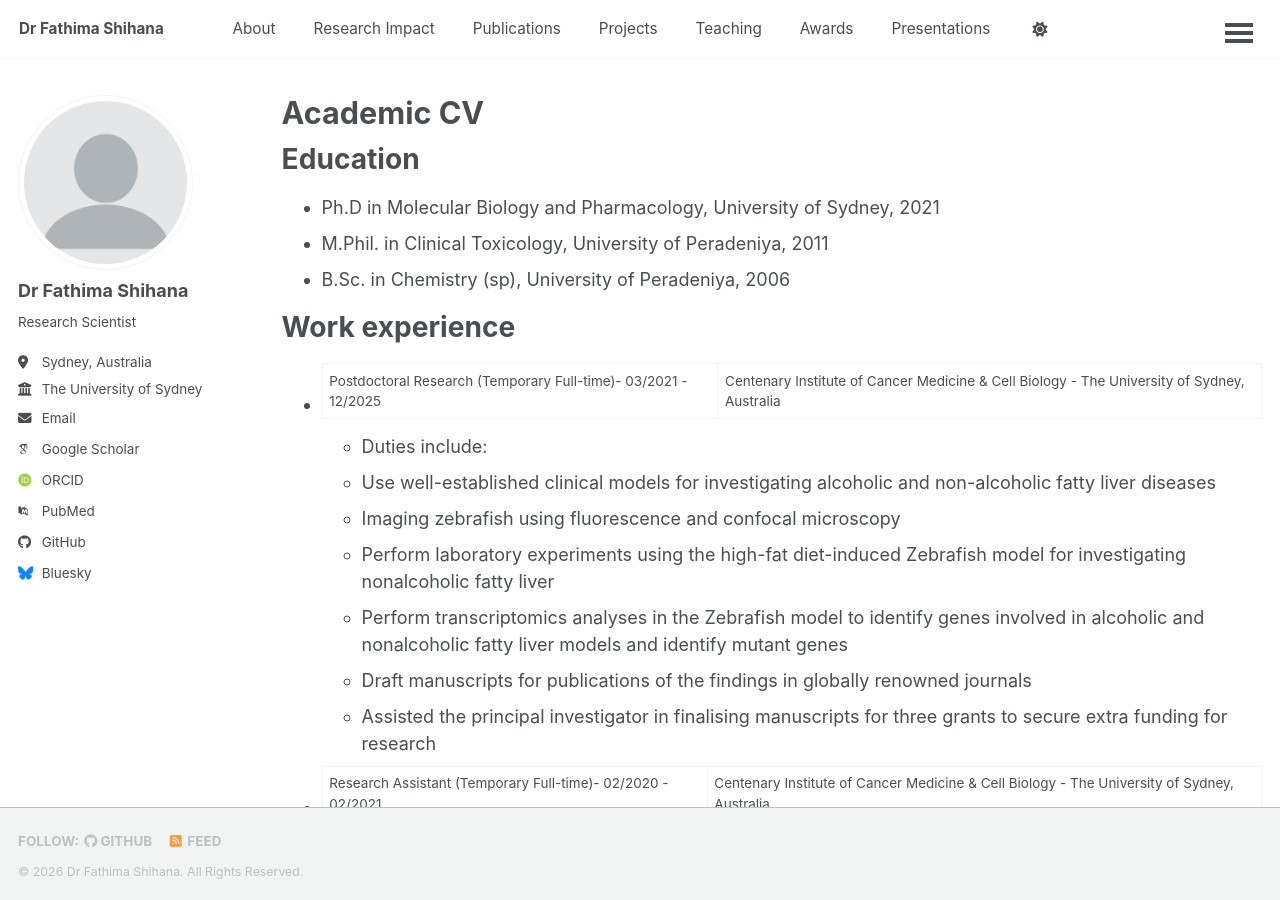
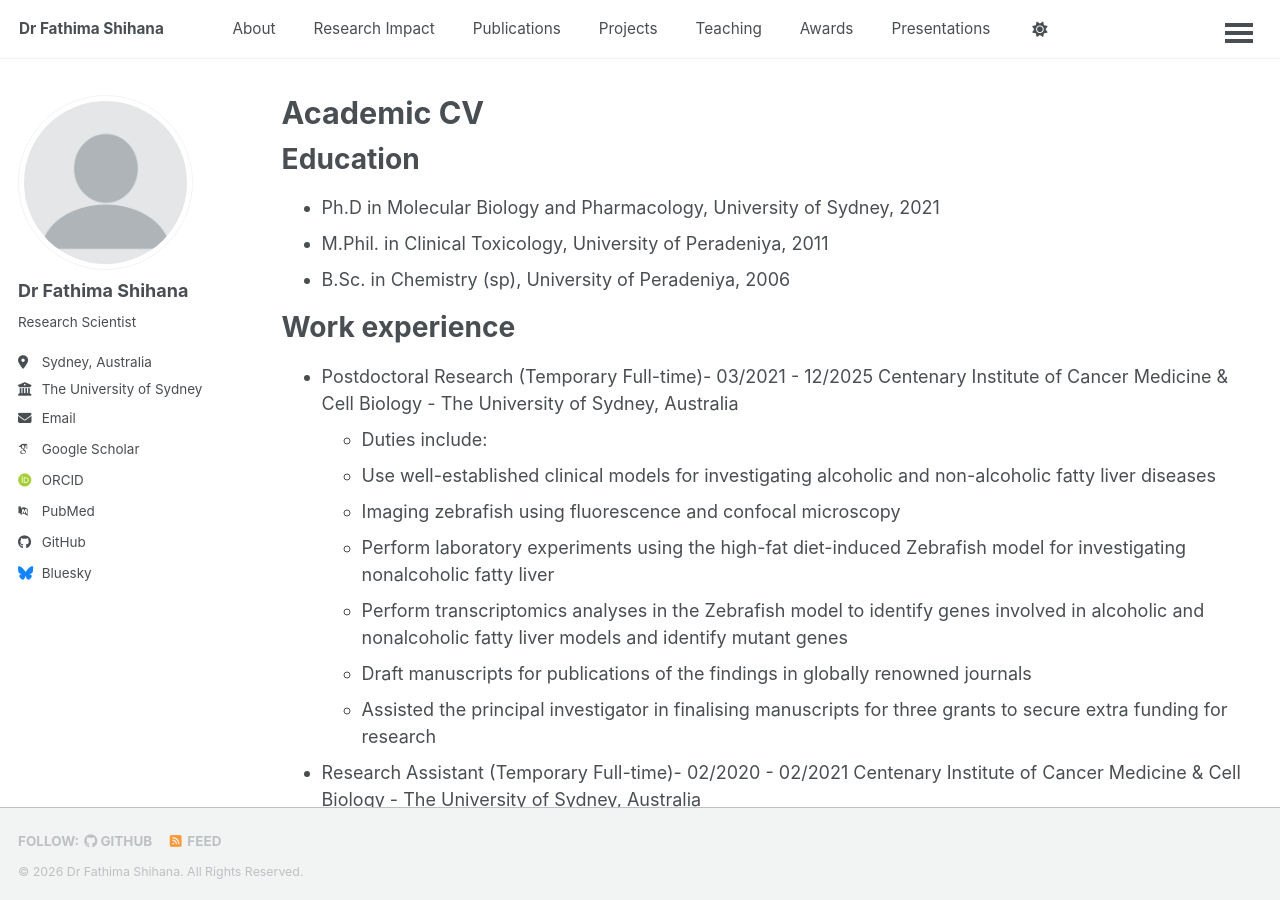
Before and after one commit to fathimashihana/fathimashihana.github.io, a Jekyll site: the page built from _pages/cv.md, in a window 1280 px wide and 900 px high. Built offline with Jekyll 4.4.1, drawn with Linux system fonts in a browser that asks for light colours; some web fonts are replaced; a script bundle is joined from its source files by our own code; library files that are not in the unit come from our copies.

Commit message:
Update cv.md

```diff
--- a/_pages/cv.md
+++ b/_pages/cv.md
@@ -15,7 +15,7 @@ Education
 
 Work experience
 ======
-* Postdoctoral Research (Temporary Full-time)- 03/2021 - 12/2025 | Centenary Institute of Cancer Medicine & Cell Biology - The University of Sydney, Australia
+* Postdoctoral Research (Temporary Full-time)- 03/2021 - 12/2025  Centenary Institute of Cancer Medicine & Cell Biology - The University of Sydney, Australia
   * Duties include:
   * Use well-established clinical models for investigating alcoholic and non-alcoholic fatty liver diseases
   * Imaging zebrafish using fluorescence and confocal microscopy
@@ -25,7 +25,7 @@ Work experience
   * Assisted the principal investigator in finalising manuscripts for three grants to secure extra funding for research
 
 
-* Research Assistant (Temporary Full-time)- 02/2020 - 02/2021 | Centenary Institute of Cancer Medicine & Cell Biology - The University of Sydney, Australia
+* Research Assistant (Temporary Full-time)- 02/2020 - 02/2021  Centenary Institute of Cancer Medicine & Cell Biology - The University of Sydney, Australia
   * Duties included:
   * Developed CRISPR-Cas9 zebrafish models to investigate gene function in alcohol-induced liver injury, enabling the identification of key genetic contributors to hepatic damage.
   * Managed end-to-end project workflows, including experimental setup, data collection, statistical analysis, and reporting, ensuring rigorous and reproducible results.
```
